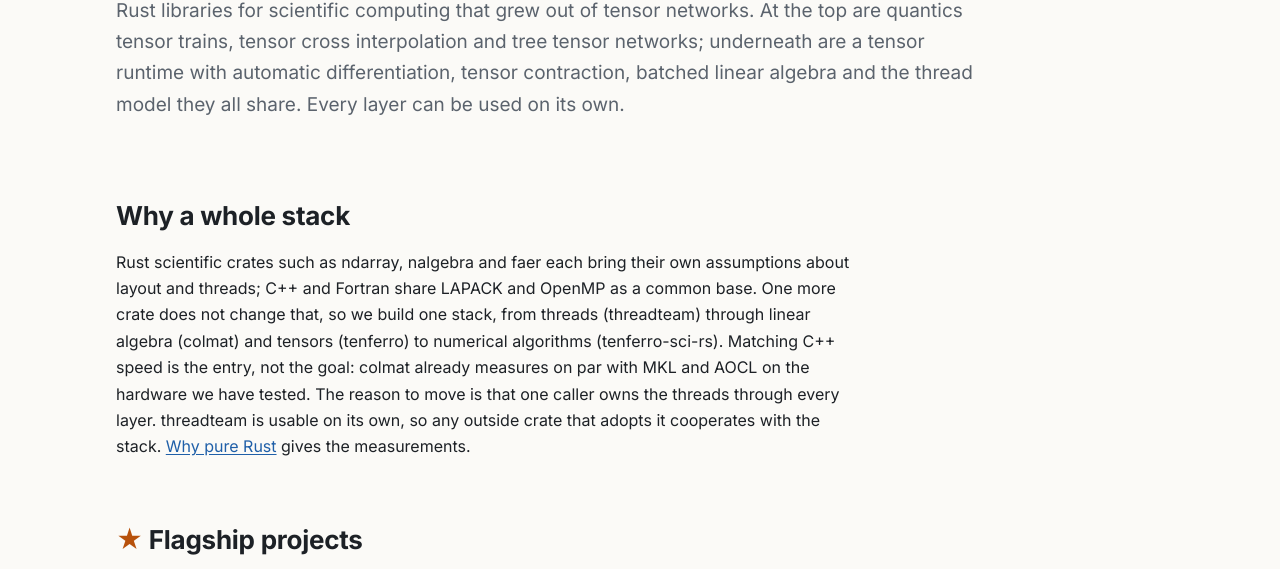
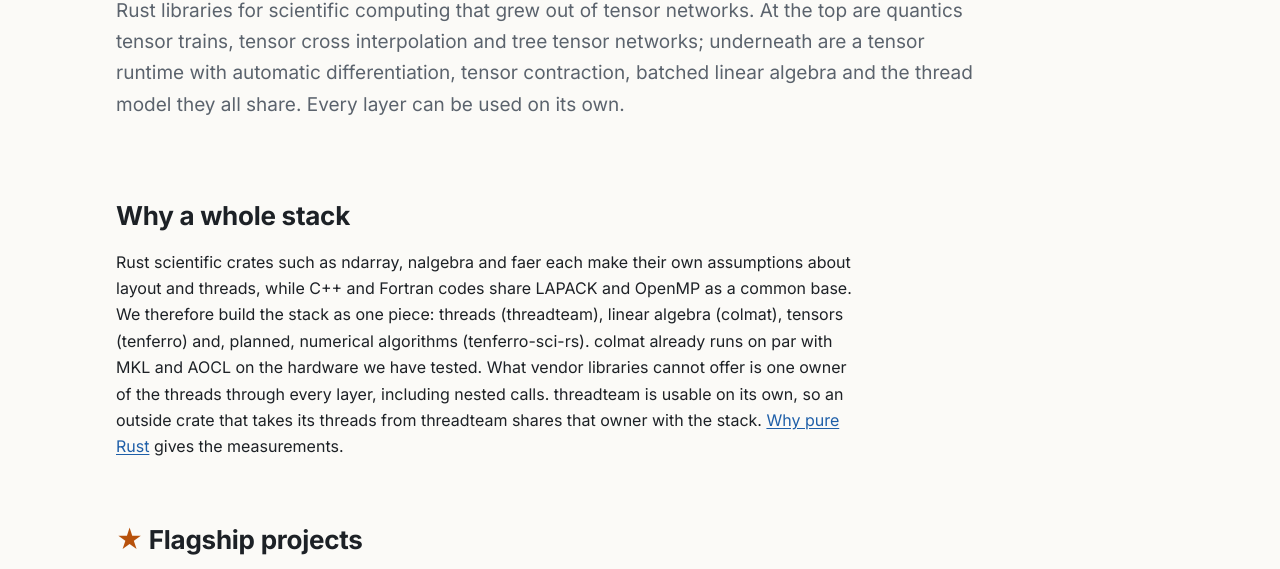
Before and after one commit to tensor4all/tensor4all-meta, a plain HTML site: page site/stack/index.html in a window 1280 px wide. Shown: the part 191-760 px from the top of the page. Drawn offline with Linux system fonts and the light colour scheme; files whose address does not match are found by name.

Commit message:
site(stack): plainer wording for "Why a whole stack" (#148)
Co-authored-by: Claude Opus 5.5 <noreply@anthropic.com>

```diff
--- a/site/stack/index.html
+++ b/site/stack/index.html
@@ -33,7 +33,7 @@
   </section>
 
   <h2 id="why">Why a whole stack</h2>
-  <p>Rust scientific crates such as ndarray, nalgebra and faer each bring their own assumptions about layout and threads; C++ and Fortran share LAPACK and OpenMP as a common base. One more crate does not change that, so we build one stack, from threads (threadteam) through linear algebra (colmat) and tensors (tenferro) to numerical algorithms (tenferro-sci-rs). Matching C++ speed is the entry, not the goal: colmat already measures on par with MKL and AOCL on the hardware we have tested. The reason to move is that one caller owns the threads through every layer. threadteam is usable on its own, so any outside crate that adopts it cooperates with the stack. <a href="https://github.com/tensor4all/tensor4all-meta/blob/main/docs/why_pure_rust.md">Why pure Rust</a> gives the measurements.</p>
+  <p>Rust scientific crates such as ndarray, nalgebra and faer each make their own assumptions about layout and threads, while C++ and Fortran codes share LAPACK and OpenMP as a common base. We therefore build the stack as one piece: threads (threadteam), linear algebra (colmat), tensors (tenferro) and, planned, numerical algorithms (tenferro-sci-rs). colmat already runs on par with MKL and AOCL on the hardware we have tested. What vendor libraries cannot offer is one owner of the threads through every layer, including nested calls. threadteam is usable on its own, so an outside crate that takes its threads from threadteam shares that owner with the stack. <a href="https://github.com/tensor4all/tensor4all-meta/blob/main/docs/why_pure_rust.md">Why pure Rust</a> gives the measurements.</p>
 
   <h2 id="flagships"><span class="star">&#9733;</span> Flagship projects</h2>
   <p>Three projects carry the stack. Start with one of them; the rest of this page shows what they stand on.</p>
```
